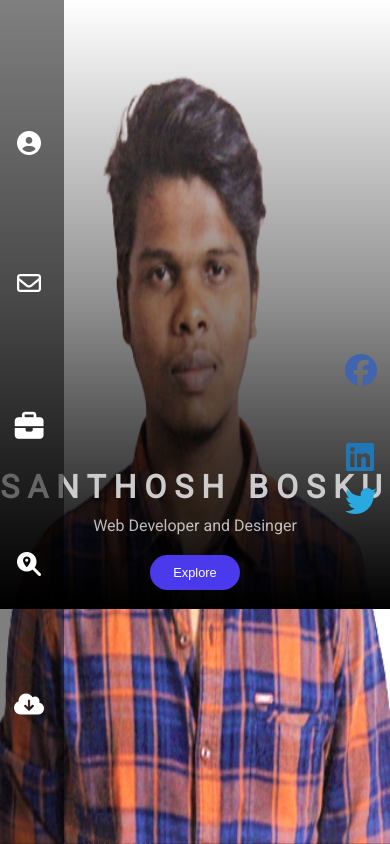
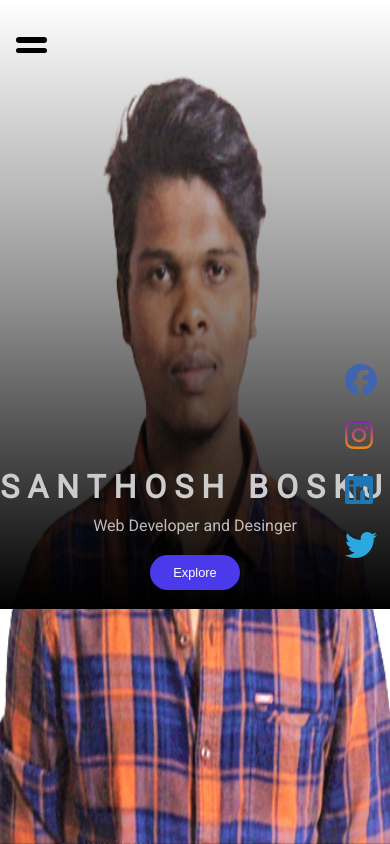
Before and after one commit to Santhosh-Bosku/santhosh-resume, a plain HTML site: page index.html in a window 390 px wide. Drawn offline with Linux system fonts and the light colour scheme.

Commit message:
new lines

```diff
--- a/index.css
+++ b/index.css
@@ -377,12 +377,12 @@ nav
 
 ::-webkit-scrollbar-thumb
 {
-    background-image: linear-gradient(rgba(129, 129, 129, 0.397),rgba(143, 142, 142, 0.9));
+    background-image: linear-gradient(rgb(0, 0, 0),rgb(0, 0, 0));
 }
 
 ::-webkit-scrollbar-track
 {
-    box-shadow: inset 0 0 3px rgb(0, 0, 0);
+    background-color: rgb(131, 131, 131);
     border-radius: 10px;
 }
 
@@ -428,8 +428,6 @@ nav
 
   transform: translateX(220PX);
   transition: transform 0.3s ease-in-out;
-  color: linear-gradient();
-
 }
 
 .fa-instagram {
@@ -763,24 +761,66 @@ nav
     nav
     {
         width: 18vw !important;
+        position: relative;
     }
 
-    .burger-nav #mo
+    header #label
     {
         display: block !important;
+        position: absolute;
+        z-index: 999;
+        color: rgb(255, 0, 0);
+        left: 0;
+        right: 0;
+        top: 4vh;
     }
 
-    #mo:checked~.burger-nav ul li label
+    header #label div
     {
-        color: red;
-        display: block !important;
-        pos
+        width: 8VW;
+        height: 1.5vw;
+        background-color:black;
+        margin: 3px auto 5px auto ;
+        border-radius: 25px;
+        transition: 0.3s ease-in-out;
+
+    }
+
+
+    .burger-nav
+    {
+        z-index: 998;
+        transform: translateX(-100% );
+        background-color: black;
+        transition:  all 0.1s linear;
+    }
+
+    #mo:checked~nav #label .bar-one
+    {
+        transform: rotate(45deg)translateY(6px);
+        transition: 0.3s ease-in-out;
+    }
+    #mo:checked~nav #label .bar-two
+    {
+        transform: rotate(-45deg)translateY(-6px);
+        transition: 0.3s ease-in-out;
+    }
+    #mo:checked~nav #label div
+    {
+        background-color: white;
+    }
+
+    #mo:checked~nav .burger-nav
+    {
+        transform: translateX(0);
+        transition:  all 0.1s linear;
+        /* display: none !important; */
     }
 
     #mo:checked~.burger-nav
     {
-        /* transform: translateX(10px); */
-        /* display: none; */
+        transform: translateX(10px);
+        z-index: 998 !important;
     }
 
     .fas, .far
@@ -887,7 +927,7 @@ nav
         align-items: center;
     }
 
-    #res-social-media ul li a
+    #res-social-media ul li a i
     {
         display: inline-block;
         margin: 0 auto;
@@ -906,12 +946,12 @@ nav
         /* transform: translateX(340px); */
         /* background-image: linear-gradient(rgba(0,0,0,0.7), rgba(0,0,0,0.7)); */
         padding: 20% 0 0 0;
-        transition: transform 0.3s ease-in-out;
     }
 
     .fa-instagram
     {
-        font-size: 2rem !important;
+        transform: none !important;
+        font-size:  !important;
         background: -webkit-gradient(linear, left top, left bottom, from(#7d1ac9), to(#f39406)) !important;
         -webkit-background-clip: text !important;
         -webkit-text-fill-color: transparent !important;
@@ -942,17 +982,4 @@ nav
 
     }
 
-    #res-social-media ul li a:hover
-    {
-        animation: anim 0.2s;
-        animation-iteration-count: 1;
-    }
-
-    @keyframes anim
-    {
-        0%{transform: translateX(10px);}
-        30%{transform: translateX(0px);}
-        60%{transform: translateX(-10px);}
-        100%{transform: translateX(0px);}
-    }
-}
+ }
--- a/index.html
+++ b/index.html
@@ -13,30 +13,17 @@
 <body>
     <input type="checkbox" id="burger">
     <header>
+        <input type="checkbox" name="" id="mo">
         <nav>
-            <div class="col hidden-nav">
-                <!-- <ul id="ul1">
-                    <li><label for="chk">Santhosh</label></li>
-                    <input type="checkbox" id="chk">
-                    <ul id="ul2">
-                        <li>Lorem, ipsum.</li>
-                        <li>Lorem, ipsum.</li>
-                        <li>Lorem, ipsum.</li>
-                        <li>Lorem, ipsum.</li>
-                    </ul>
-                    <li>Sudheer</li>
-                    <li>Sunil</li>
-                    <li>Vijaya</li>
-                    <li>Bosku</li>
-                </ul> -->
+            <div id="label">
+                <label for="mo">
+                    <div class="bar-one"></div>
+                    <div class="bar-two"></div>
+                </label>
             </div>
-            <input type="checkbox" name="" id="mo">
+
             <div class="col burger-nav">
                 <ul style="list-style: none;">
-                    <!-- <li>
-
-                        <label for="mo">a</label>
-                    </li> -->
                     <li>
                         <a href="#first-div" id="contact" title="Profile"><i class="fas fa-user-circle"></i></a>
                     </li>
@@ -74,7 +61,7 @@
                                     <i class="fab fa-facebook"></i></a>
                             </li>
                             <li><a href="https://www.instagram.com/?hl=en">
-                                    <i class="fab fa-instagram"></i>
+                                    <i class="fab fa-instagram insta"></i>
                                 </a></li>
                             <li><a href="https://www.linkedin.com/in/santhosh-bosku-2838571bb">
                                     <i class="fab fa-linkedin"></i>
```
